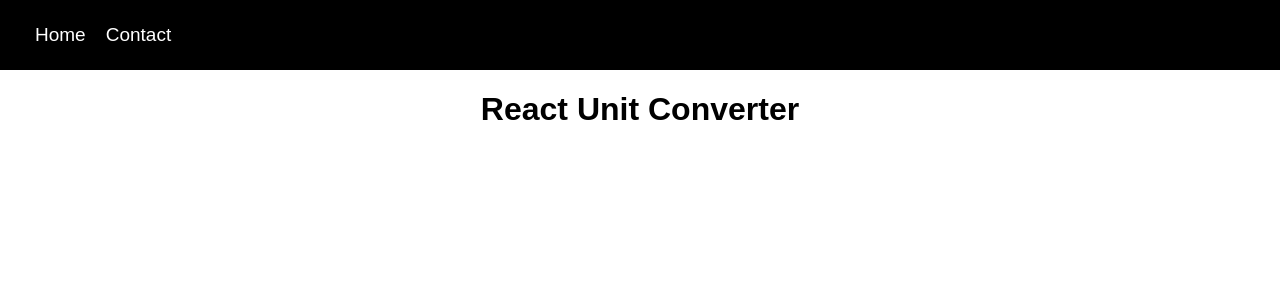
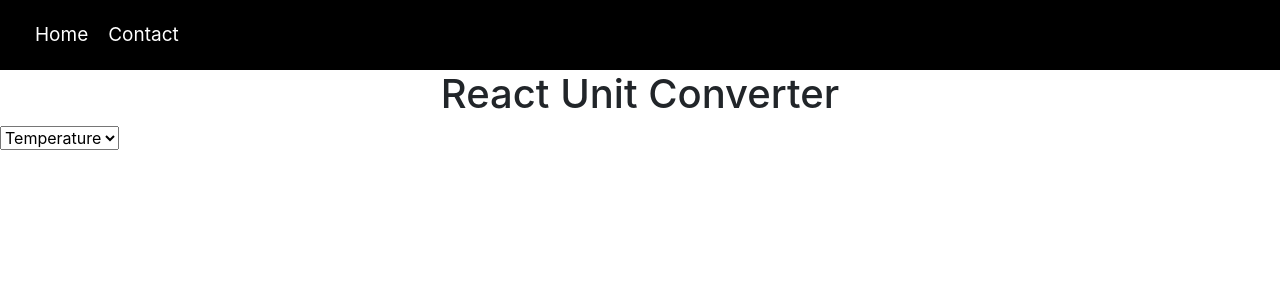
Before and after one commit to AdamMartin14/react-unit-converter, a React app: page / in a window 1280 px wide. Shown: the top 300 px of the page. Built offline with nearby package versions, Linux system fonts and the light colour scheme.

Commit message:
App Functionality Step 3: DropDownMenu component added to UnitName container component, and populated with some initial data dynamically.

```diff
--- a/package.json
+++ b/package.json
@@ -10,6 +10,7 @@
     "babel-loader": "7.1.2",
     "babel-preset-react-app": "^3.1.1",
     "babel-runtime": "6.26.0",
+    "bootstrap": "^4.4.1",
     "case-sensitive-paths-webpack-plugin": "2.1.1",
     "chalk": "1.1.3",
     "css-loader": "0.28.7",
@@ -27,7 +28,9 @@
     "fs-extra": "3.0.1",
     "html-webpack-plugin": "2.29.0",
     "jest": "20.0.4",
+    "jquery": "^3.5.0",
     "object-assign": "4.1.1",
+    "popper.js": "^1.16.1",
     "postcss-flexbugs-fixes": "3.2.0",
     "postcss-loader": "2.0.8",
     "promise": "8.0.1",
--- a/src/components/AppBody/AppBodyContainer/AppBodyContainer.js
+++ b/src/components/AppBody/AppBodyContainer/AppBodyContainer.js
@@ -1,6 +1,7 @@
 // CLASS-BASED COMPONENT - STATE MANAGEMENT (STATEFUL COMPONENT)
 import React, {Component} from 'react';
-import AppTitleHeading from '../AppTitleHeading/AppTitleHeading';
+import PageTitleHeading from '../PageTitleHeading/PageTitleHeading';
+import UnitName from '../UnitName/UnitName';
 
 const appTitle = 'React Unit Converter';
 
@@ -10,9 +11,10 @@
     render() {
 
         return (
-
-            <AppTitleHeading title={appTitle} />
-
+                <div>
+                    <PageTitleHeading title={appTitle} />
+                    <UnitName />
+                </div>
         )
     }
 };
--- a/src/components/AppBody/AppTitleHeading/AppTitleHeading.css
+++ /dev/null
@@ -1,3 +0,0 @@
-.AppTitleHeadingContainer {
-    text-align: center;
-}
--- a/src/components/AppBody/AppTitleHeading/AppTitleHeading.js
+++ /dev/null
@@ -1,13 +0,0 @@
-// FUNCTIONAL COMPONENT - NO STATE MANAGEMENT (STATELESS COMPONENT)
-import React from 'react';
-import classes from './AppTitleHeading.css'
-
-const appTitleHeading = (props) => (
-
-    <div className={classes.AppTitleHeadingContainer}>
-        <h1>{props.title}</h1>
-    </div>
-
-);
-
-export default appTitleHeading;
--- /dev/null
+++ b/src/components/AppBody/PageTitleHeading/PageTitleHeading.css
@@ -0,0 +1,3 @@
+.PageTitleHeadingContainer {
+    text-align: center;
+}
--- /dev/null
+++ b/src/components/AppBody/PageTitleHeading/PageTitleHeading.js
@@ -0,0 +1,13 @@
+// FUNCTIONAL COMPONENT - NO STATE MANAGEMENT (STATELESS COMPONENT)
+import React from 'react';
+import classes from './PageTitleHeading.css'
+
+const pageTitleHeading = (props) => (
+
+    <div className={classes.PageTitleHeadingContainer}>
+        <h1>{props.title}</h1>
+    </div>
+
+);
+
+export default pageTitleHeading;
--- a/src/components/AppBody/UnitName/UnitName.js
+++ b/src/components/AppBody/UnitName/UnitName.js
@@ -0,0 +1,29 @@
+// FUNCTIONAL COMPONENT - NO STATE MANAGEMENT (STATELESS COMPONENT)
+import React, {Component} from 'react';
+import DropDownMenu from '../../UI/DropDownMenu/DropDownMenu';
+
+
+const unitNameValues = [
+    { value: 'temperature', label: 'Temperature' },
+    { value: 'weight', label: 'Weight' },
+    { value: 'distance', label: 'Distance' },
+    { value: 'speed', label: 'Speed' },
+ ];
+
+const unitNameValuesArray = unitNameValues.map(ctrl => (
+    <option value={ctrl.value}>{ctrl.label}</option>
+));
+
+
+class UnitName extends Component {
+
+    render() {
+
+        return (
+            <DropDownMenu dropDownListOptions={unitNameValuesArray} />
+        )
+    }
+};
+
+
+export default UnitName;
--- a/src/components/UI/DropDownMenu/DropDownMenu.js
+++ b/src/components/UI/DropDownMenu/DropDownMenu.js
@@ -0,0 +1,15 @@
+// FUNCTIONAL COMPONENT - NO STATE MANAGEMENT (STATELESS COMPONENT)
+import React from 'react';
+
+
+const dropDownMenu = (props) => {
+
+        return (
+            <select>
+                {props.dropDownListOptions}
+            </select>
+        );
+}
+
+
+export default dropDownMenu;
```
Also changed, not shown: src/index.js (+7 -0 lines), 1 other file (tests, documents, lock files or other folders).
